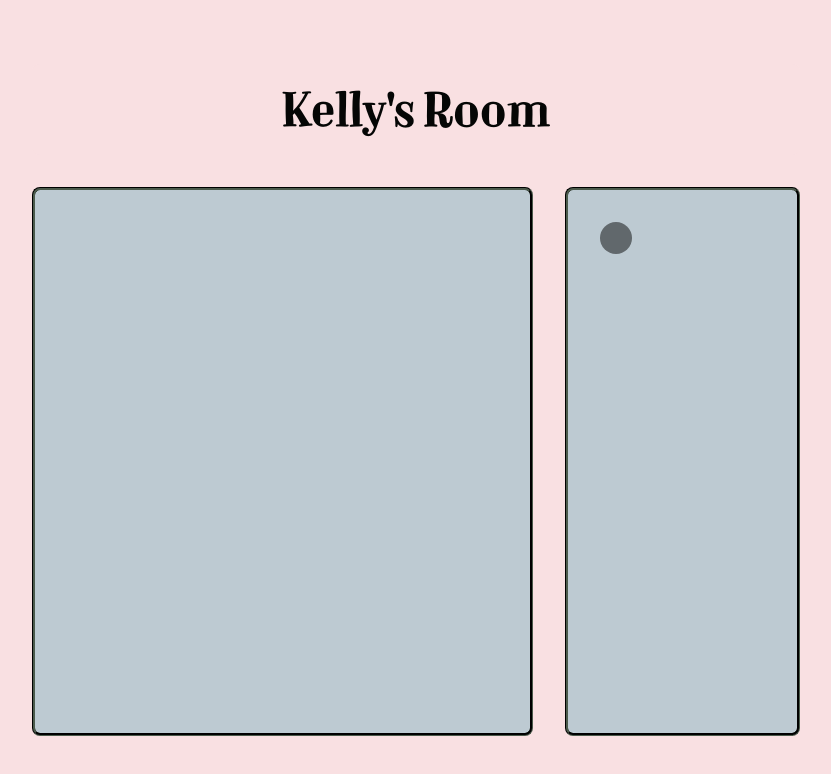
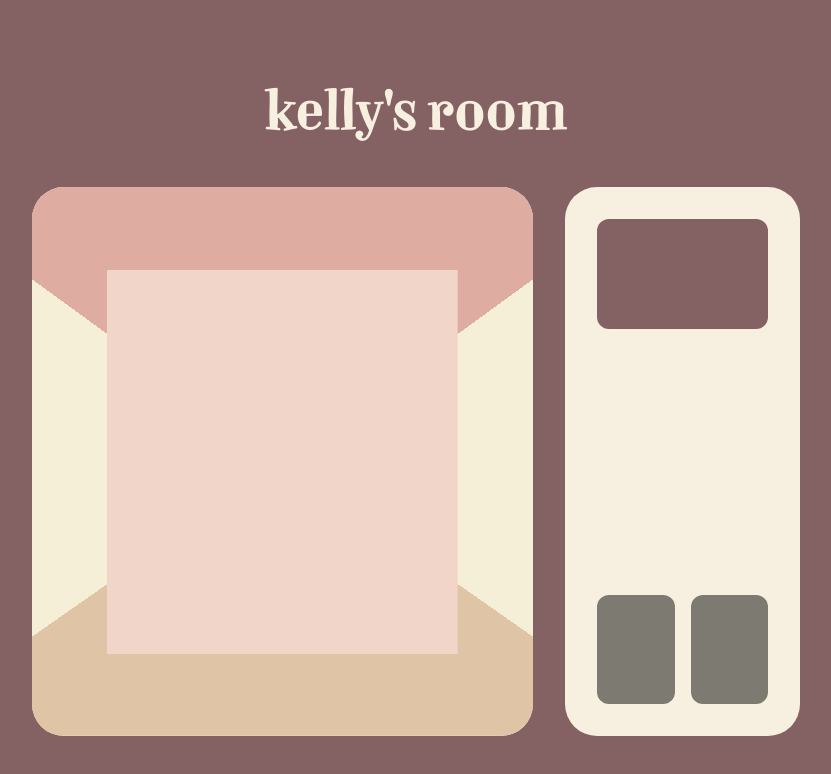
Before and after one commit to kellyk15/web-dd-css-kelly-kha, a plain HTML site: page index.html in a window 1280 px wide. Shown: the whole page, without its empty margins (224-1055 px from the left). Drawn offline with Linux system fonts and the light colour scheme.

Commit message:
week 3 update

```diff
--- a/index.html
+++ b/index.html
@@ -10,15 +10,25 @@
 </head>
 <body>
     <section>
-        <h1>Kelly's Room</h1>
+        <h1>kelly's room</h1>
     </section>
+
     <section>
+        <div></div>
+    </section>
 
-    </section>
     <section>
         <form action=".">
+            <div>
+
+            </div>
+
             <label>
                 <input type="checkbox" name="control-btn-1">
+            </label>
+
+            <label>
+                <input type="checkbox" name="control-btn-2">
             </label>
         </form>
     </section>
--- a/styles/style.css
+++ b/styles/style.css
@@ -37,8 +37,13 @@
 	margin: 0;
 }
 
+html{
+    --background-color: #846162;
+    --beige-color: #F7EFE0;
+}
+
 body {
-    background-color: #F9E0E2;
+    background-color: var(--background-color);
     width: 100dvw;
     height: 100dvh;
 
@@ -55,25 +60,26 @@ body {
 }
 
 h1{
-    font-size: 3rem;
-    color: #050605;
+    font-size: 3.5rem;
+    color: var(--beige-color);
+    letter-spacing: 10%;
 }
 
 section{
     /* background-color: lightblue; */
-    background-color: #BDCAD2;
+    background-color: var(--beige-color);
     /* width: 50dvw;
     height: 80dvh; */
 
-    border-radius: 8px;
-    border: 3px groove #050605;
+    border-radius: 2em;
+    /* border: 3px groove #050605; */
 }
 
 section:nth-child(1){
     grid-column: 1/13;
     grid-row: 1/2;
 
-    background-color: #F9E0E2;
+    background-color: transparent;
     border: none;
     display: flex;
     justify-content: center;
@@ -84,12 +90,29 @@ section:nth-child(1){
 section:nth-child(2){
     grid-column: 1/9;
     grid-row: 2/3;
+    overflow: hidden;
 }
 
 section:nth-child(3){
     grid-column: 9/13;
     grid-row: 2/3;
     padding: 2em;
+}
+
+form{
+    height: 100%;
+    display: grid;
+    gap: 1em;
+    grid-template-rows: repeat(4,1fr);
+    grid-template-columns: repeat(4,1fr);
+}
+
+form div{
+    grid-row: 1/2;
+    grid-column: 1/5;
+    background-color: var(--background-color);
+    position: relative;
+    border-radius: 12px;
 }
 
 
@@ -103,15 +126,66 @@ input[type="checkbox"]{
 
 label{
     position: relative;
-    width: 2em;
-    height: 2em;
+    width: 100%;
+    height: 100%;
     background-color: #050605;
     display: inline-block;
-    border-radius: 100%;
+    /* border-radius: 100%; */
+    border-radius: 12px;
     opacity: 0.5;
+}
+
+label:nth-of-type(1){
+    grid-row: 4/5;
+    grid-column: 1/3;
+}
+label:nth-of-type(2){
+    grid-row: 4/5;
+    grid-column: 3/5;
 }
 
 label:has(input[type="checkbox"]:checked){
     background-color: #050605;
     opacity: 1;
 }
+
+/* section:nth-child(2) div{
+  margin:0;
+  height:100%;
+
+  background-image:
+    radial-gradient(
+      circle,
+      #F1D5C8 25%,
+      transparent 0
+    ),
+    repeating-conic-gradient(
+        from 18deg,
+        deeppink 0 22%,
+        purple 0 52%,
+        deeppink 0 60%,
+        purple 0 80%
+    );
+} */
+
+section:nth-child(2) div{
+  margin:0;
+  height:100%;
+
+  background-image:
+    linear-gradient(
+        #F1D5C8 100%,
+        transparent 0
+    ),
+    conic-gradient(
+        from -54deg,
+        #DEACA0 0 108deg,
+        #F6EFD8 0deg 179deg,
+        #DFC5A6 0deg 289deg,
+        #F6EFD8 0deg 360deg
+    );
+
+  background-size: 70% 70%, 100% 100%;
+  background-repeat: no-repeat;
+  background-position: center;
+}
```
Also changed, not shown: images/read-me/week-2-2.png (added), images/read-me/week-2-3.png (added), images/read-me/week-2.png (added), 1 other file.
